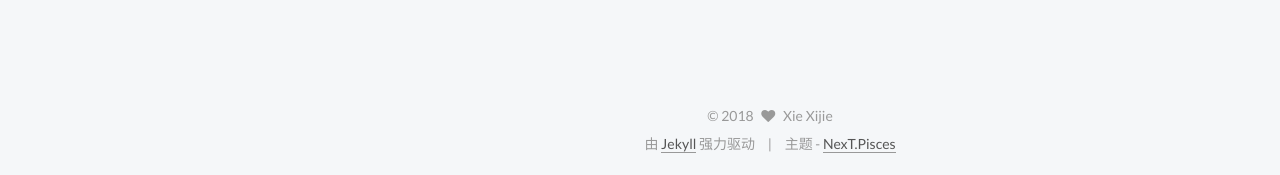
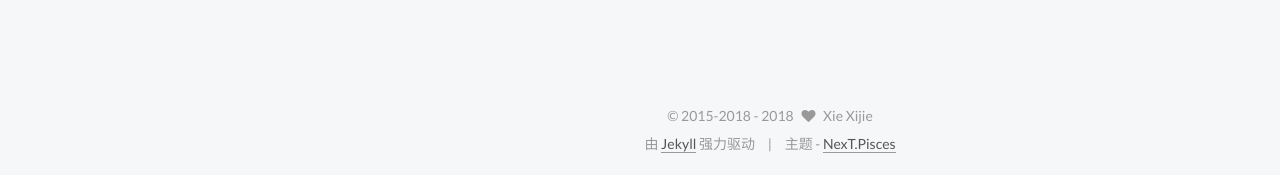
Before and after one commit to rarexxj/rarexxj.github.io, a Jekyll site: the page built from about/index.md, in a window 1280 px wide. Shown: the part 722-897 px from the top of the page. Built offline with Jekyll 4.4.1, drawn with Linux system fonts in a browser that asks for light colours; comment, search, counter and statistics services are not loaded.

Commit message:
no message

```diff
--- a/_config.yml
+++ b/_config.yml
@@ -86,7 +86,7 @@ keywords: "Jekyll, NexT"
 rss: false
 
 # Specify the date when the site was setup
-#since: 2015
+since: 2015-2018
 
 # icon between year and author @Footer
 authoricon: heart
```
